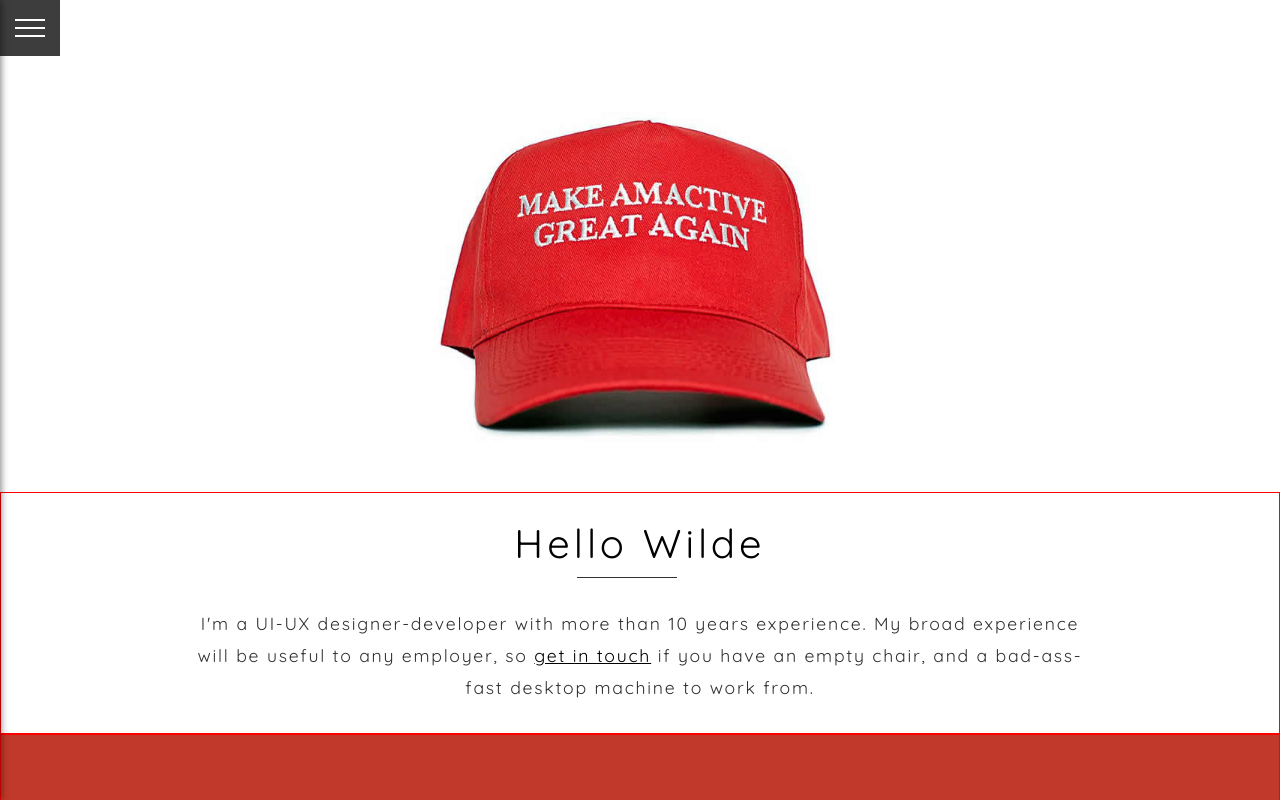
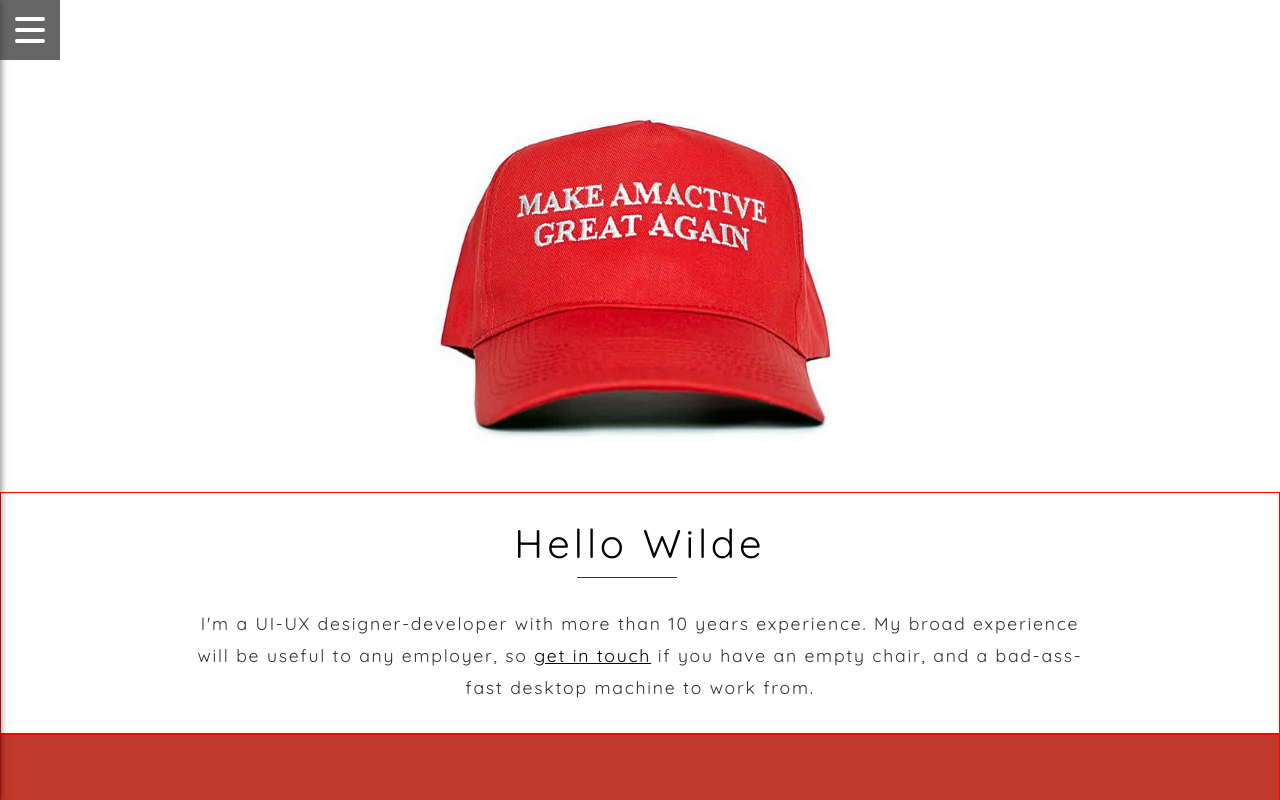
Before and after one commit to almack131216/amactive2020, a React (Create React App) app: page / in a window 1280 px wide. Shown: the top 800 px of the page. Built offline with nearby package versions, Linux system fonts and the light colour scheme.

Commit message:
STYLE | animated nav toggle button

```diff
--- a/src/App.tsx
+++ b/src/App.tsx
@@ -55,6 +55,7 @@ class App extends React.Component<any, any> {
           brandName={false}
           navigation={false}
           drawerClickHandler={this.drawerToggleClickHandler}
+          sideDrawerOpen={this.state.sideDrawerOpen}
         />
         <SideDrawer
           show={this.state.sideDrawerOpen}
--- a/src/assets/scss/Typography.scss
+++ b/src/assets/scss/Typography.scss
@@ -19,6 +19,9 @@ a {
   color: $color_font-hyperlink;
   &:hover {
     color: $color_font-hyperlink-hover;
+  }
+  &:active {
+    color: #ff9900;
   }
 }
 
--- a/src/components/SideDrawer/DrawerToggleButton.js
+++ b/src/components/SideDrawer/DrawerToggleButton.js
@@ -2,9 +2,9 @@ import React from "react";
 
 const drawerToggleButton = props => (
   <button className="toggle-button" onClick={props.click}>
-    <div className="toggle-button__line"></div>
-    <div className="toggle-button__line"></div>
-    <div className="toggle-button__line"></div>
+    <div className="nav-icon">
+      <div></div>
+    </div>
   </button>
 );
 
--- a/src/components/SideDrawer/DrawerToggleButton.scss
+++ b/src/components/SideDrawer/DrawerToggleButton.scss
@@ -1,22 +1,63 @@
+/* DrawerToggleButton.scss */
+// REF: https://w3bits.com/animated-menu-icon-css/
+
 .toggle-button {
   display: flex;
   flex-direction: column;
   justify-content: space-around;
-  height: 24px;
-  width: $offset-g2;
+  width: 100%;
+  height: 100%;
   background: transparent;
   border: none;
   cursor: pointer;
-  padding: 0;
+  padding: $offset-1 $offset-g1;
   box-sizing: border-box;
+  cursor: pointer;
+}
+
+.nav-icon {
+  width: $offset-g2;
+}
+
+.nav-icon:after,
+.nav-icon:before,
+.nav-icon div {
+  background-color: #fff;
+  border-radius: 3px;
+  content: "";
+  display: block;
+  height: 4px;
+  margin: 7px 0;
+  transition: all 0.2s ease-in-out;
+}
+
+.toolbar:not(.side-drawer-open) {
+  background: rgba(51, 51, 51, 0.75); //333 @ 95%
+}
+
+.side-drawer-open {
+  .nav-icon:after,
+  .nav-icon:before,
+  .nav-icon div {
+    background-color: black;
+  }
+
+  .toggle-button:hover .nav-icon:before {
+    transform: translateY(11px) rotate(135deg);
+    background-color: $color_font-hyperlink-hover;
+  }
+
+  .toggle-button:hover .nav-icon:after {
+    transform: translateY(-11px) rotate(-135deg);
+    background-color: $color_font-hyperlink-hover;
+  }
+
+  .toggle-button:hover .nav-icon div {
+    transform: scale(0);
+    background-color: $color_font-hyperlink-hover;
+  }
 }
 
 .toggle-button:focus {
   outline: none;
 }
-
-.toggle-button__line {
-  width: $offset-g2;
-  height: 2px;
-  background: white;
-}
--- a/src/components/SideDrawer/SideDrawer.scss
+++ b/src/components/SideDrawer/SideDrawer.scss
@@ -33,12 +33,9 @@
         // font-size: 1.2rem;
         text-align: left;
         display: block;
-        padding: $offset-1 $offset-2;
-
-        &:hover,
-        &:active {
-          color: #ff9900;
-        }
+        padding: $offset-1 $offset-g1;
+        // color: black;
+        font-weight: bold;
       }
     }
   }
--- a/src/components/Toolbar/Toolbar.js
+++ b/src/components/Toolbar/Toolbar.js
@@ -2,17 +2,16 @@ import React from "react";
 import DrawerToggleButton from "../SideDrawer/DrawerToggleButton";
 
 const toolbar = props => {
-  let drawerClasses = "side-drawer";
-  if (props.show) {
-    drawerClasses = "side-drawer open";
-  }
-
-  const classes = [];
+  let classes = [];
   classes.push("toolbar");
   if (props.navigation) {
     classes.push("has-toolbar");
   } else {
     classes.push("no-toolbar");
+  }
+
+  if (props.sideDrawerOpen) {
+    classes.push("side-drawer-open");
   }
 
   const navLinks = props.navigation
--- a/src/components/Toolbar/Toolbar.scss
+++ b/src/components/Toolbar/Toolbar.scss
@@ -1,21 +1,26 @@
 .toolbar {
   width: 100%;
-  &.no-toolbar {
-    width: 60px;
-  }
   position: fixed;
   top: 0;
   left: 0;
-  z-index: 1;
-  background: rgba(51, 51, 51, 0.95);
-  height: 56px;
+  z-index: 102;
+  height: calc(#{$offset-g2 * 2});
 }
 
 .toolbar__navigation {
   display: flex;
   height: 100%;
   align-items: center;
-  padding: 0 $offset-g1;
+  padding: 0; // $offset-g1;
+}
+
+.toolbar.no-toolbar {
+  width: calc(#{$offset-g2 * 2});
+}
+
+.toolbar__toggle-button {
+  width: 100%;
+  height: 100%;
 }
 
 .toolbar__logo {
```
